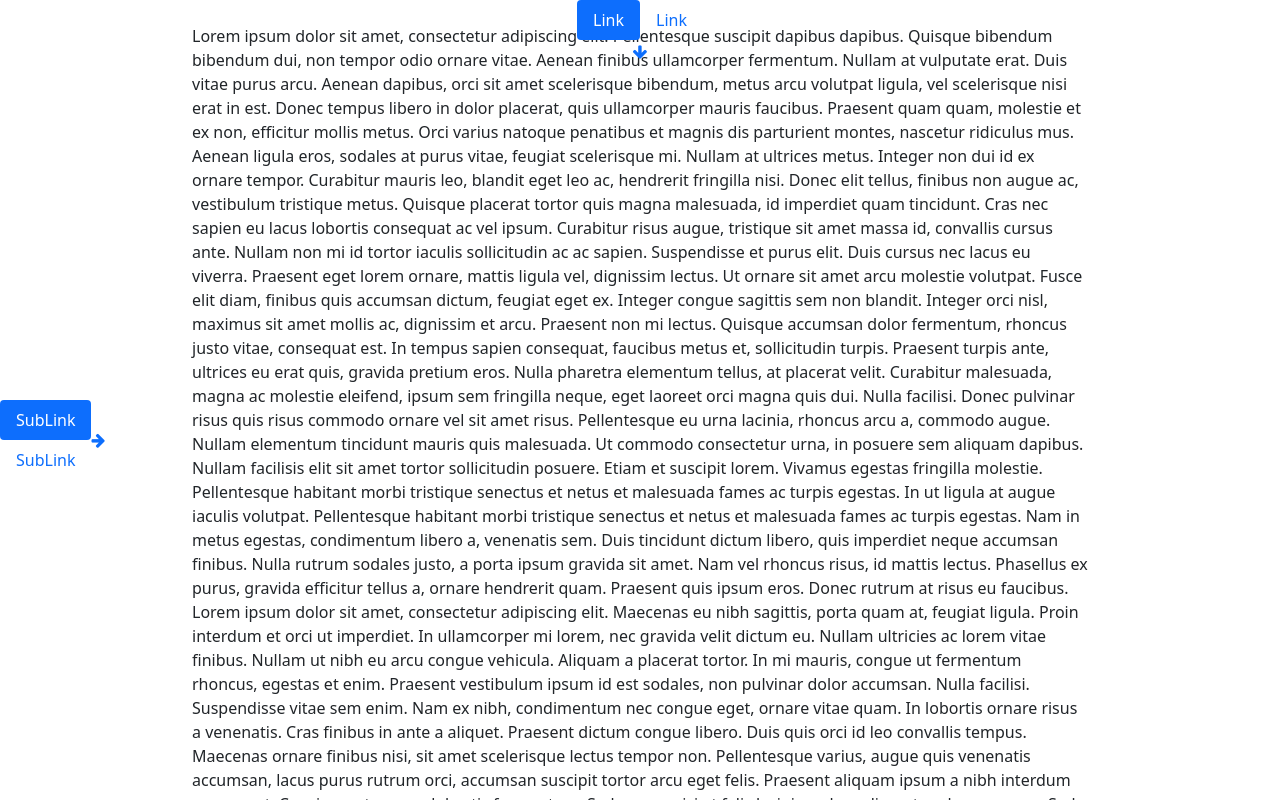
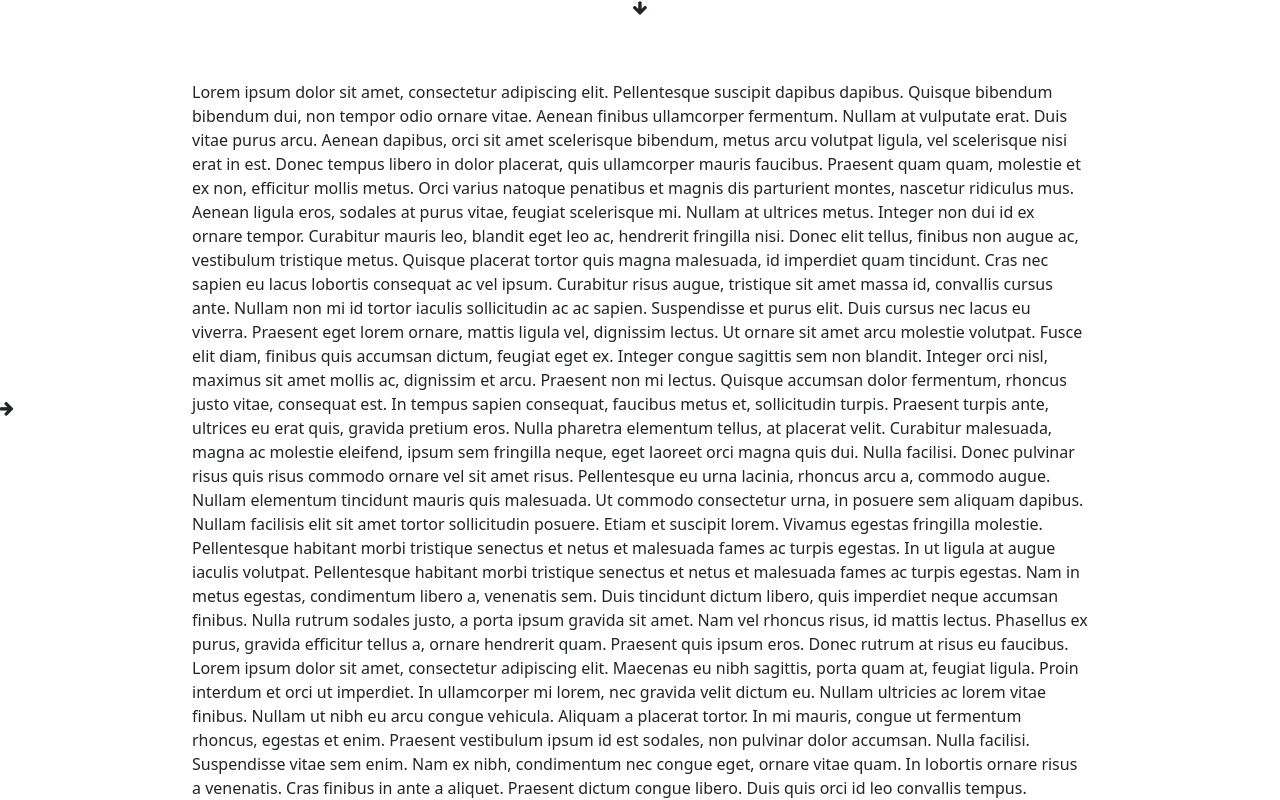
Before and after one commit to CalinTimofte/licenta, a React (Create React App) app: page / in a window 1280 px wide. Shown: the top 800 px of the page. Built offline with nearby package versions, Linux system fonts and the light colour scheme.

Commit message:
feature: adds tooltips on hover on menus closed.

```diff
--- a/src/Chapters.js
+++ b/src/Chapters.js
@@ -8,11 +8,11 @@ function Chapters(){
 
     return(
         <div className = "chapters">
-            <ul id = "chapters" className = "collapsible nav nav-pills">
+            <ul className = "nav nav-pills" style = {!open? {display:'none'} : {display: 'flex'}}>
                 <li className = "nav-item"><a class="nav-link active" href="#">Link</a></li>
                 <li className = "nav-item"><a class="nav-link" href="#">Link</a></li>
             </ul>
-            <a href = "#chapters" data-bs-toggle="collapse" onClick = {reverseMenu}><i className={open? "fa fa-arrow-up" : "fa fa-arrow-down"} aria-hidden="true"></i></a>
+            <i className={open? "fa fa-arrow-up" : "fa fa-arrow-down"} aria-hidden="true" data-bs-toggle="tooltip"  title="Chapters" onClick = {reverseMenu}/>
         </div>
     )
 }
--- a/src/Subchapters.js
+++ b/src/Subchapters.js
@@ -8,11 +8,11 @@ export default function SubChapters(){
 
     return(
         <div className = "subchapters">
-            <ul id = "subchapters" className = "collapsible nav nav-pills flex-column">
+            <ul className = "nav nav-pills flex-column" style = {!open? {display:'none'} : {display: 'flex'}}>
                 <li className = "nav-item"><a class="nav-link active" href="#">SubLink</a></li>
                 <li className = "nav-item"><a class="nav-link" href="#">SubLink</a></li>
             </ul>
-            <a href = "#subchapters" data-bs-toggle="collapse" onClick = {reverseMenu}><i className={open? "fa fa-arrow-left" : "fa fa-arrow-right"} aria-hidden="true"></i></a>
+            <i className={open? "fa fa-arrow-left" : "fa fa-arrow-right"} aria-hidden="true" aria-hidden="true" data-bs-toggle="tooltip"  title="Subchapters" onClick = {reverseMenu}/>
         </div>
     )
 }
--- a/src/index.css
+++ b/src/index.css
@@ -22,5 +22,9 @@
 
 .content{
     width: 70vw;
-    margin-top: 1.5em;
+    margin-top: 10vh;
 }
+
+i:hover{
+    color: blue;
+}
```
